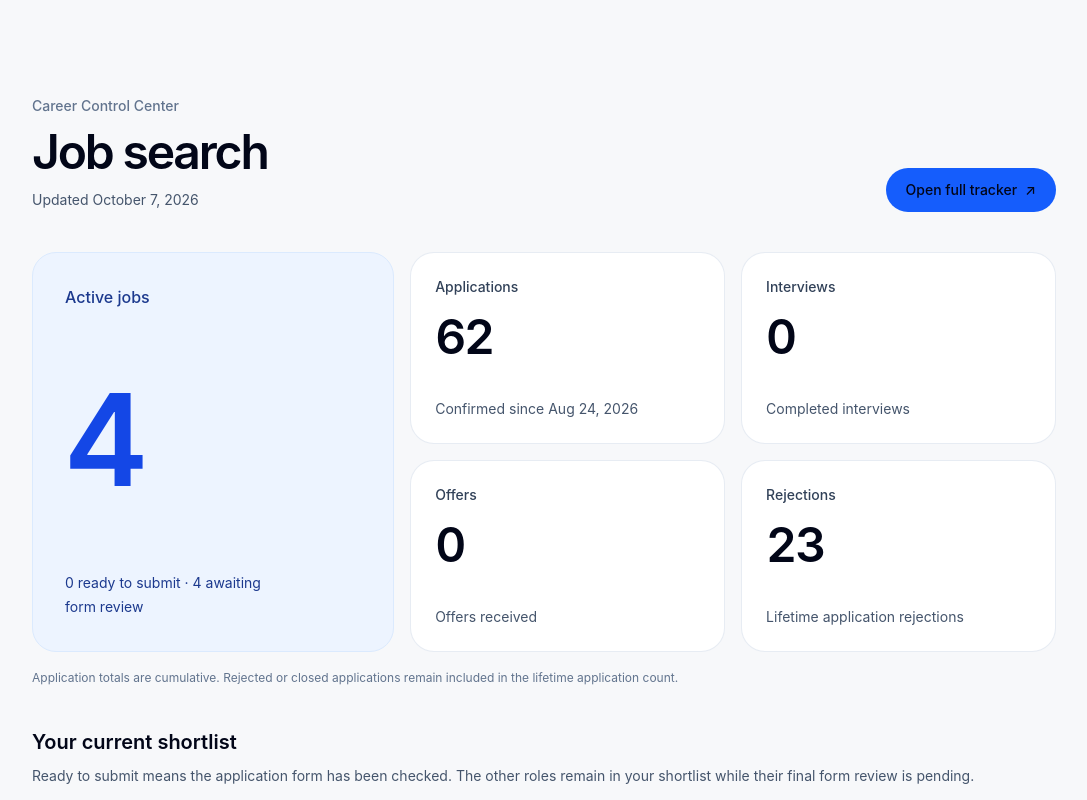
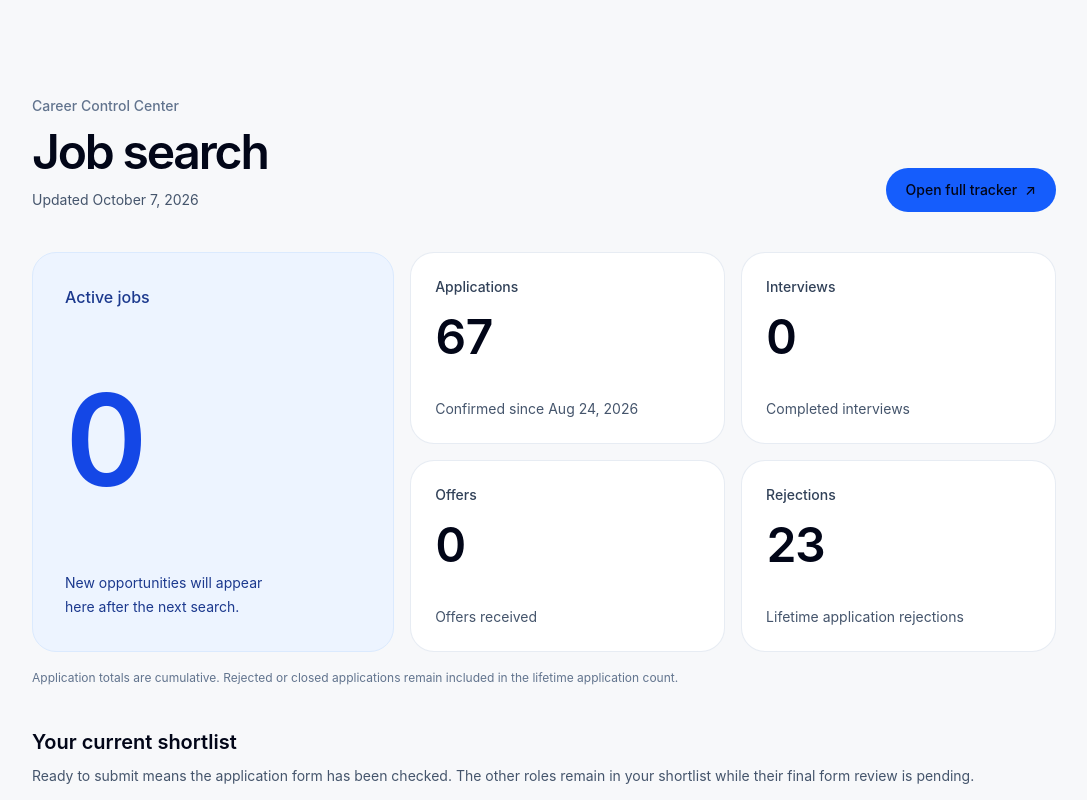
Before and after one commit to micksems/ai-portfolio, a Next.js app: page /job-search in a window 1280 px wide. Shown: the top 800 px of the page, without its empty margins (96-1183 px from the left). Built offline with nearby package versions, Linux system fonts and the light colour scheme.

Commit message:
Record five confirmed October 7 applications

```diff
--- a/src/data/jobSearchData.js
+++ b/src/data/jobSearchData.js
@@ -1,7 +1,7 @@
 export const jobSearchData = {
   "updatedAt": "October 7, 2026",
   "metrics": {
-    "applications": 62,
+    "applications": 67,
     "interviews": 0,
     "offers": 0,
     "rejections": 23,
@@ -1101,11 +1101,11 @@ export const jobSearchData = {
       "company": "Valerie Health",
       "position": "AI Operations Specialist",
       "url": "https://jobs.ashbyhq.com/valeriehealth/54707996-63b5-4811-98eb-016266654e78",
-      "status": "Found",
+      "status": "Applied",
       "resumeUrl": "https://drive.google.com/file/d/1BkiFovLRFivyrc_WCjwJqnr9L14biGGE/view?usp=drivesdk",
-      "notes": "Early-career applicants explicitly encouraged; prior startup/healthcare experience helpful, not required. Lewis records, Camp Vega validation and UN workflows support accuracy, discrepancy investigation and operational delivery. No claimed patient/EHR experience. Pay: $65,000–$85,000 base; offer must be at least $70,000. Sponsorship unknown; disclosed fit-based exception. Start timing and CPT compatibility require confirmation. No deadline published. Verified October 7, 2026; one-page tailored master-layout resume passed visual/text/link QA.",
+      "notes": "Early-career applicants explicitly encouraged; prior startup/healthcare experience helpful, not required. Lewis records, Camp Vega validation and UN workflows support accuracy, discrepancy investigation and operational delivery. No claimed patient/EHR experience. Pay: $65,000–$85,000 base; offer must be at least $70,000. Sponsorship unknown; disclosed fit-based exception. Start timing and CPT compatibility require confirmation. No deadline published. Verified October 7, 2026; one-page tailored master-layout resume passed visual/text/link QA.\nUser confirmed submission October 7, 2026; exact submission time not supplied.",
       "firstSeenAt": "14/09/2026 09:56:55",
-      "appliedAt": ""
+      "appliedAt": "October 7, 2026"
     },
     {
       "company": "Valerie Health",
@@ -2100,31 +2100,41 @@ export const jobSearchData = {
       "company": "Silna Health",
       "position": "AI Deployment Analyst",
       "url": "https://jobs.ashbyhq.com/silnahealth.com/8ed75986-4032-425b-b82a-fa6010a18656",
-      "status": "Found",
+      "status": "Applied",
       "resumeUrl": "https://drive.google.com/file/d/1B-Hy-Bm56xobyHNnxkjDcHfDwFYVWddg/view?usp=drivesdk",
-      "notes": "Recent graduates, including nontechnical analytical backgrounds, explicitly encouraged. UN Copilot Studio assistant and Data Annotation output evaluation directly match deployment testing, prompting and AI quality. OCR, healthcare insurance workflows and production browser/phone agents are gaps, not required prior experience. Pay: $120,000–$160,000 base. Sponsorship unknown; disclosed fit-based exception. Start timing and CPT compatibility require confirmation. No deadline published. Verified October 7, 2026; one-page tailored master-layout resume passed visual/text/link QA.",
+      "notes": "Recent graduates, including nontechnical analytical backgrounds, explicitly encouraged. UN Copilot Studio assistant and Data Annotation output evaluation directly match deployment testing, prompting and AI quality. OCR, healthcare insurance workflows and production browser/phone agents are gaps, not required prior experience. Pay: $120,000–$160,000 base. Sponsorship unknown; disclosed fit-based exception. Start timing and CPT compatibility require confirmation. No deadline published. Verified October 7, 2026; one-page tailored master-layout resume passed visual/text/link QA.\nUser confirmed submission October 7, 2026; exact submission time not supplied.",
       "firstSeenAt": "07/10/2026 13:02:41",
-      "appliedAt": ""
+      "appliedAt": "October 7, 2026"
     },
     {
       "company": "Health Services Advisory Group",
       "position": "Analyst I - REMOTE",
       "url": "https://jobs.lever.co/hsag/2937f26a-3e66-4d42-ba61-c26e5b52f488",
-      "status": "Found",
+      "status": "Applied",
       "resumeUrl": "https://drive.google.com/file/d/1yhqWgi0YR1BqZPrDV3Yg0TFjVBuE9OCp/view?usp=drivesdk",
-      "notes": "Academic/internship data analysis accepted; related analytical degree and coursework. Verified SQL/Python, Excel, data validation and logistic-regression academic project support requirements. SAS willingness to learn required, not prior SAS; healthcare datasets and SAS are gaps. Apply form asks SAS experience: verified record supports No. Pay: $70,000–$75,000 base. Sponsorship unknown; disclosed fit-based exception. Start timing and CPT compatibility require confirmation. No deadline published. Verified October 7, 2026; one-page tailored master-layout resume passed visual/text/link QA.",
+      "notes": "Academic/internship data analysis accepted; related analytical degree and coursework. Verified SQL/Python, Excel, data validation and logistic-regression academic project support requirements. SAS willingness to learn required, not prior SAS; healthcare datasets and SAS are gaps. Apply form asks SAS experience: verified record supports No. Pay: $70,000–$75,000 base. Sponsorship unknown; disclosed fit-based exception. Start timing and CPT compatibility require confirmation. No deadline published. Verified October 7, 2026; one-page tailored master-layout resume passed visual/text/link QA.\nUser confirmed submission October 7, 2026; exact submission time not supplied.",
       "firstSeenAt": "07/10/2026 13:02:41",
-      "appliedAt": ""
+      "appliedAt": "October 7, 2026"
     },
     {
       "company": "CertiK",
       "position": "Financial Analyst (Entry-Level)",
       "url": "https://jobs.lever.co/certik/7d25f5e8-2fed-412c-b182-6568a491483e",
-      "status": "Found",
+      "status": "Applied",
       "resumeUrl": "https://drive.google.com/file/d/1vA8CNgCBS2_4Nw9JSh2wFhdL12pJWxLc/view?usp=drivesdk",
-      "notes": "Current degree completion explicitly permitted; business administration and MS Business Analytics related to finance, both GPAs exceed 3.6; Lewis finance/accounting courses verified. Record cleansing, validation, KPI analysis and budget modeling align. Confirm requested mid-level course equivalency with transcript; no invented journal-entry, month-end close or bank-reconciliation experience. Pay: $60,000–$80,000 annual salary; offer must be at least $70,000. Sponsorship unknown; disclosed fit-based exception. Start timing and CPT compatibility require confirmation. No deadline published. Verified October 7, 2026; one-page tailored master-layout resume passed visual/text/link QA.",
+      "notes": "Current degree completion explicitly permitted; business administration and MS Business Analytics related to finance, both GPAs exceed 3.6; Lewis finance/accounting courses verified. Record cleansing, validation, KPI analysis and budget modeling align. Confirm requested mid-level course equivalency with transcript; no invented journal-entry, month-end close or bank-reconciliation experience. Pay: $60,000–$80,000 annual salary; offer must be at least $70,000. Sponsorship unknown; disclosed fit-based exception. Start timing and CPT compatibility require confirmation. No deadline published. Verified October 7, 2026; one-page tailored master-layout resume passed visual/text/link QA.\nUser confirmed submission October 7, 2026; exact submission time not supplied.",
       "firstSeenAt": "07/10/2026 13:02:41",
-      "appliedAt": ""
+      "appliedAt": "October 7, 2026"
+    },
+    {
+      "company": "Security Benefit",
+      "position": "Associate Business Data Analyst",
+      "url": "https://www.linkedin.com/jobs/view/associate-business-data-analyst-at-security-benefit-4476316169/",
+      "status": "Applied",
+      "resumeUrl": "https://drive.google.com/file/d/1c9W_ND-dEUqtN9b7ISGuZ8x3jgsJgnp7/view?usp=drivesdk",
+      "notes": "User-selected entry-level data analyst role. Salary and sponsorship not published; remote eligibility requires confirmation.\nUser confirmed submission October 7, 2026; exact submission time not supplied.",
+      "firstSeenAt": "October 7, 2026",
+      "appliedAt": "October 7, 2026"
     }
   ]
 };
```
